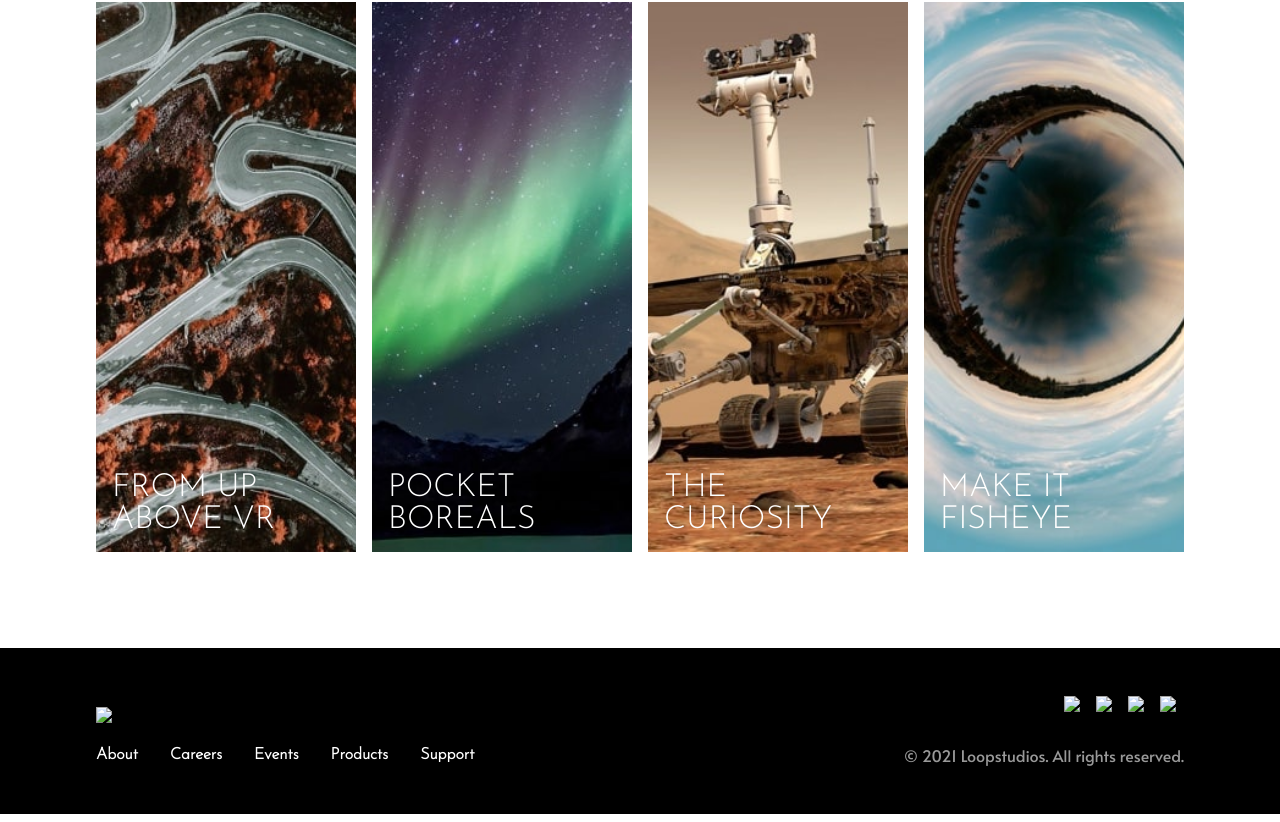
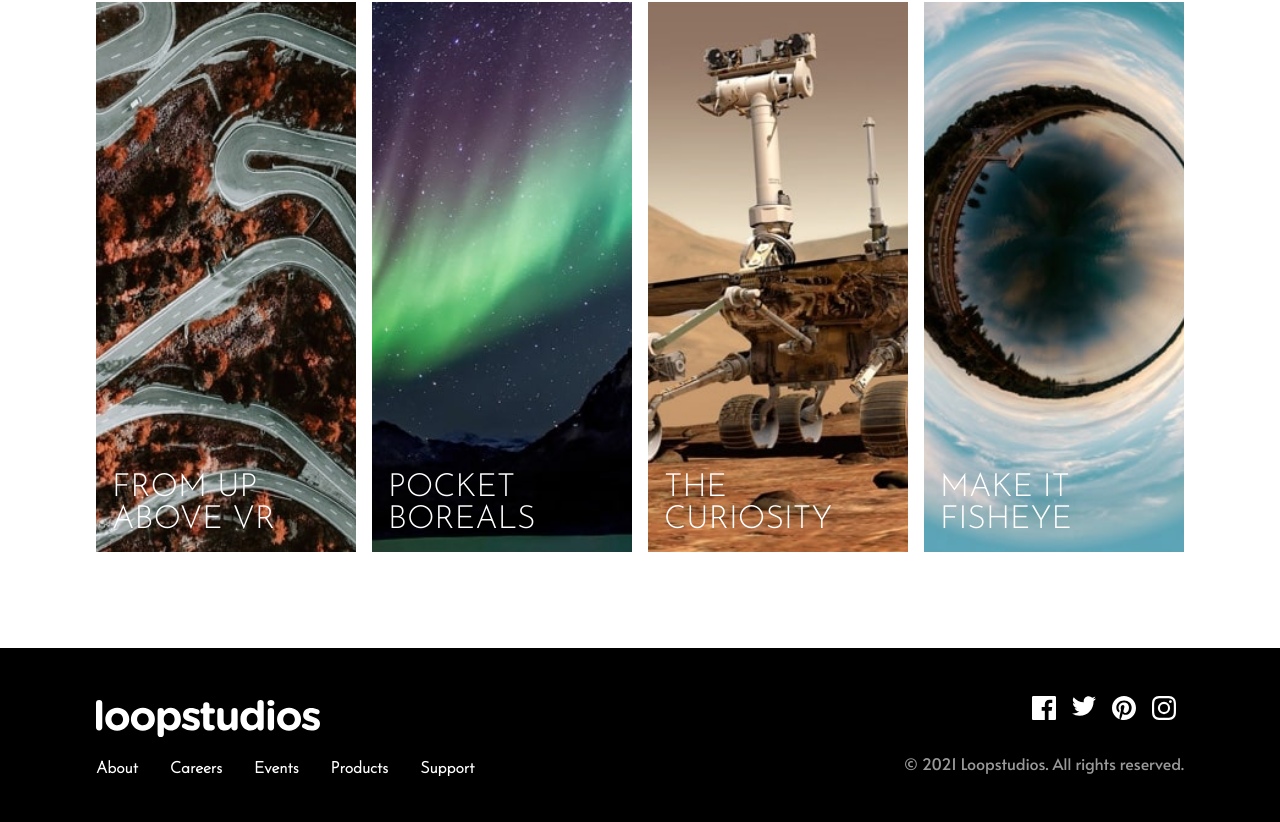
Before and after one commit to felipevilar/loopstudios-landing-page, a plain HTML site: page index.html in a window 1280 px wide. Shown: the part 2121-2943 px from the top of the page. Drawn offline with Linux system fonts and the light colour scheme; the site is published under a folder, as on GitHub Pages, so addresses that start at the root find nothing.

Commit message:
loopstudios

```diff
--- a/index.html
+++ b/index.html
@@ -107,7 +107,7 @@
     <footer>
       <div class="footer wrapper">
         <div class="footer_left">
-          <img src="/images/logo.svg" />
+          <img src="./images/logo.svg" />
           <ul>
             <li><a href="#">About</a></li>
             <li><a href="#">Careers</a></li>
@@ -118,10 +118,10 @@
         </div>
         <div class="footer_right">
           <div class="social">
-            <img src="/images/icon-facebook.svg" />
-            <img src="/images/icon-twitter.svg" />
-            <img src="/images/icon-pinterest.svg" />
-            <img src="/images/icon-instagram.svg" />
+            <img src="./images/icon-facebook.svg" />
+            <img src="./images/icon-twitter.svg" />
+            <img src="./images/icon-pinterest.svg" />
+            <img src="./images/icon-instagram.svg" />
           </div>
 
           <p>&copy; 2021 Loopstudios. All rights reserved.</p>
```
